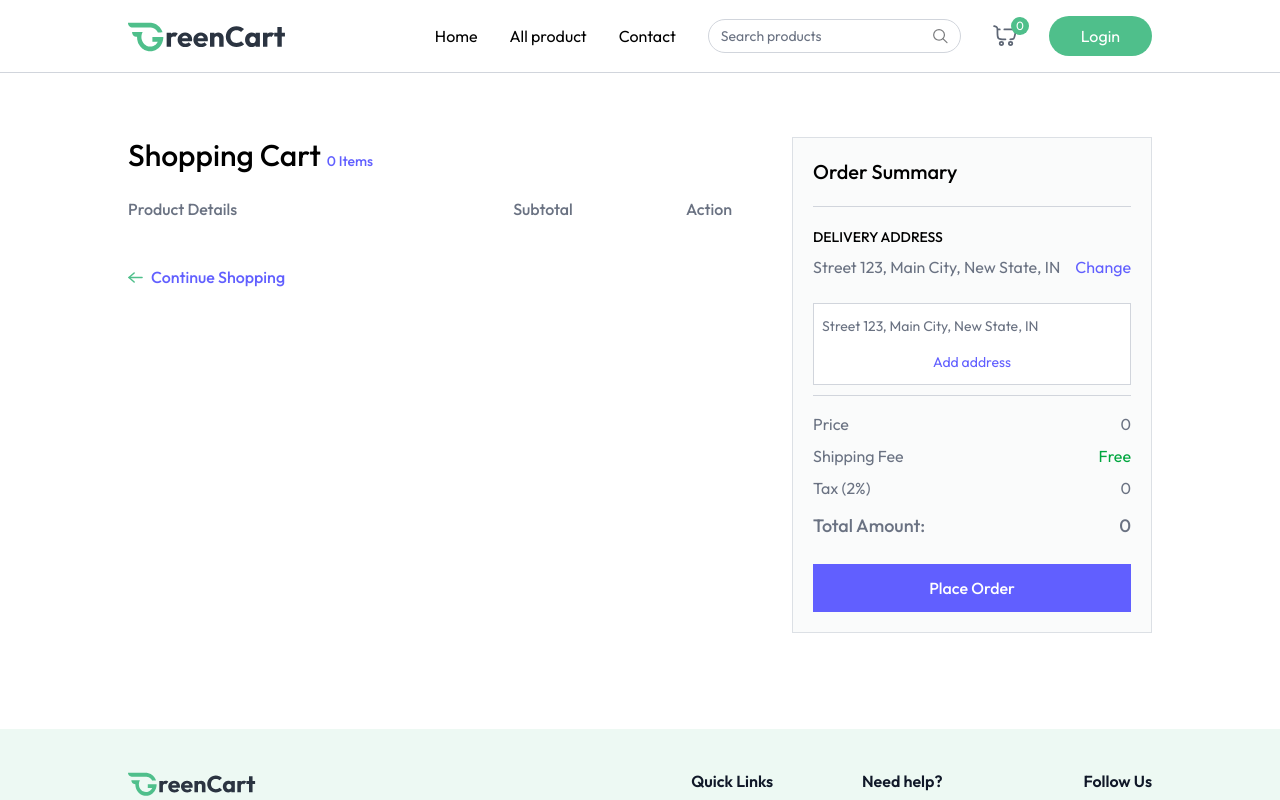
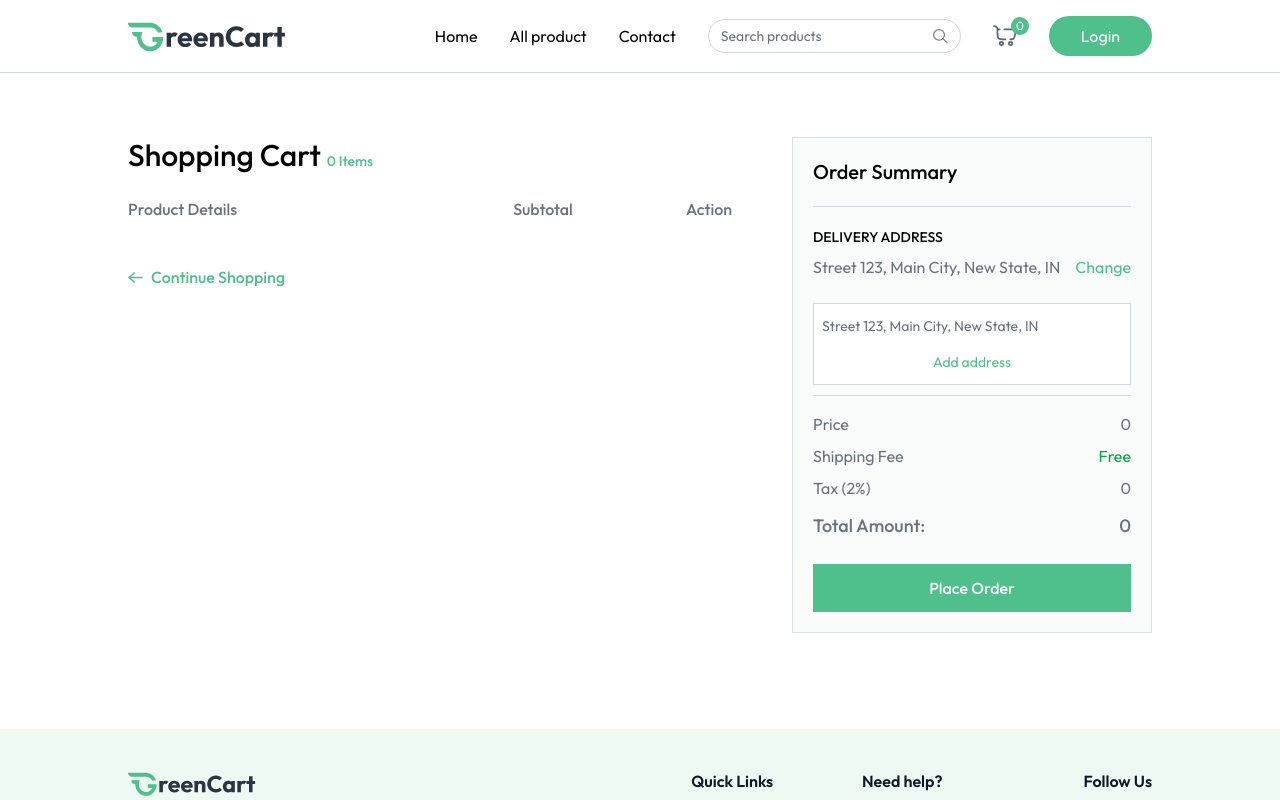
Before and after one commit to abdu951/green-cart, a React (Vite) app in the folder client/: page /cart in a window 1280 px wide. Both pictures are taken after a click on the button "Change". Shown: the top 800 px of the page. Built offline with nearby package versions, Linux system fonts and the light colour scheme.

Commit message:
finish cart page

```diff
--- a/client/src/pages/Cart.jsx
+++ b/client/src/pages/Cart.jsx
@@ -37,7 +37,7 @@
         <div className="flex flex-col md:flex-row mt-16">
             <div className='flex-1 max-w-4xl'>
                 <h1 className="text-3xl font-medium mb-6">
-                    Shopping Cart <span className="text-sm text-indigo-500">{getCartCount()} Items</span>
+                    Shopping Cart <span className="text-sm text-primary">{getCartCount()} Items</span>
                 </h1>
 
                 <div className="grid grid-cols-[2fr_1fr_1fr] text-gray-500 text-base font-medium pb-3">
@@ -60,7 +60,9 @@
                                     <p>Weight: <span>{product.weight || "N/A"}</span></p>
                                     <div className='flex items-center'>
                                         <p>Qty:</p>
-                                        <select className='outline-none'>
+                                        <select onChange={e => updateCartItems(product._id, Number(e.target.value))}
+                                                value={cartitems[product._id]}
+                                                className='outline-none'>
                                             {Array(cartitems[product._id] > 9 ?
                                             cartitems[product._id] : 9).fill('').map((_, index) => (
                                                 <option key={index} value={index + 1}>{index + 1}</option>
@@ -71,13 +73,13 @@
                             </div>
                         </div>
                         <p className="text-center">{currency}{product.offerPrice * product.quantity}</p>
-                        <button onClick={() => removeFromCart()} className="cursor-pointer mx-auto">
-                            <img src={assets.refresh_icon} alt="refresh" className="inline-block w-6 h-6"/>
+                        <button onClick={() => removeFromCart(product._id)} className="cursor-pointer mx-auto">
+                            <img src={assets.remove_icon} alt="remove" className="inline-block w-6 h-6"/>
                         </button>
                     </div>)
                 )}
 
-                <button onClick={() => {navigate('/products'); window.scrollTo(0,0)}} className="group cursor-pointer flex items-center mt-8 gap-2 text-indigo-500 font-medium">
+                <button onClick={() => {navigate('/products'); window.scrollTo(0,0)}} className="group cursor-pointer flex items-center mt-8 gap-2 text-primary font-medium">
                     <img src={assets.arrow_right_icon_colored} alt="arrow" className="group-hover:-translate-x-1 transition"/>
                     Continue Shopping
                 </button>
@@ -94,7 +96,7 @@
                         <p className="text-gray-500">{selectedAddress ? `${selectedAddress.street},
                         ${selectedAddress.city}, ${selectedAddress.state}, ${selectedAddress.country}`
                         : "No address found"}</p>
-                        <button onClick={() => setShowAddress(!showAddress)} className="text-indigo-500 hover:underline cursor-pointer">
+                        <button onClick={() => setShowAddress(!showAddress)} className="text-primary hover:underline cursor-pointer">
                             Change
                         </button>
                         {showAddress && (
@@ -105,7 +107,7 @@
                                 </p>
                                 ))}
 
-                                <p onClick={() => navigate('/add-address')} className="text-indigo-500 text-center cursor-pointer p-2 hover:bg-indigo-500/10">
+                                <p onClick={() => navigate('/add-address')} className="text-primary text-center cursor-pointer p-2 hover:bg-primary/10">
                                     Add address
                                 </p>
                             </div>
@@ -137,7 +139,7 @@
                     </p>
                 </div>
 
-                <button onClick={placeOrder} className="w-full py-3 mt-6 cursor-pointer bg-indigo-500 text-white font-medium hover:bg-indigo-600 transition">
+                <button onClick={placeOrder} className="w-full py-3 mt-6 cursor-pointer bg-primary text-white font-medium hover:bg-primary-dull transition">
                     {paymentOptions === "COD" ? "Place Order" : "proceed to checkout"}
                 </button>
             </div>
```
